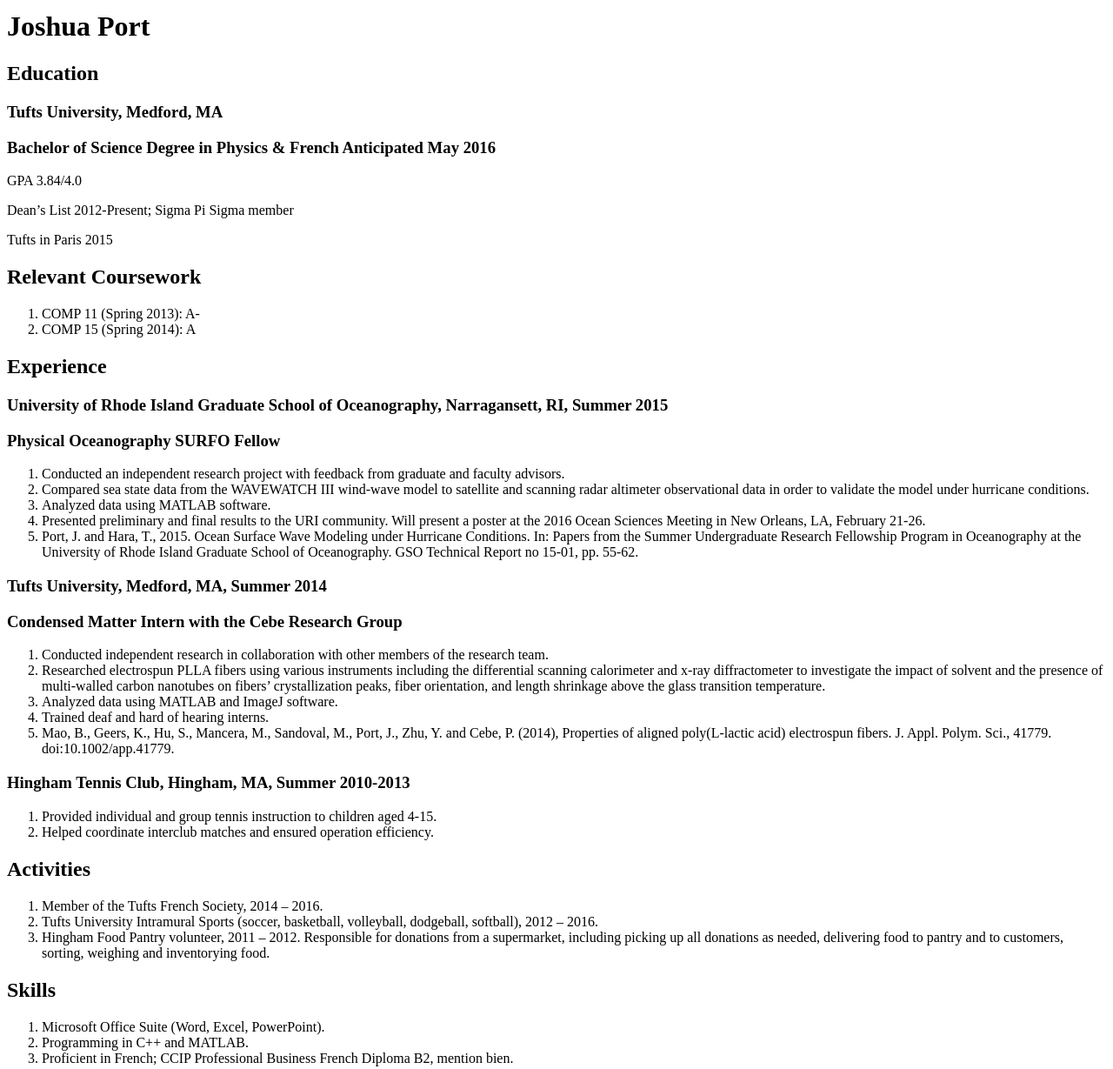
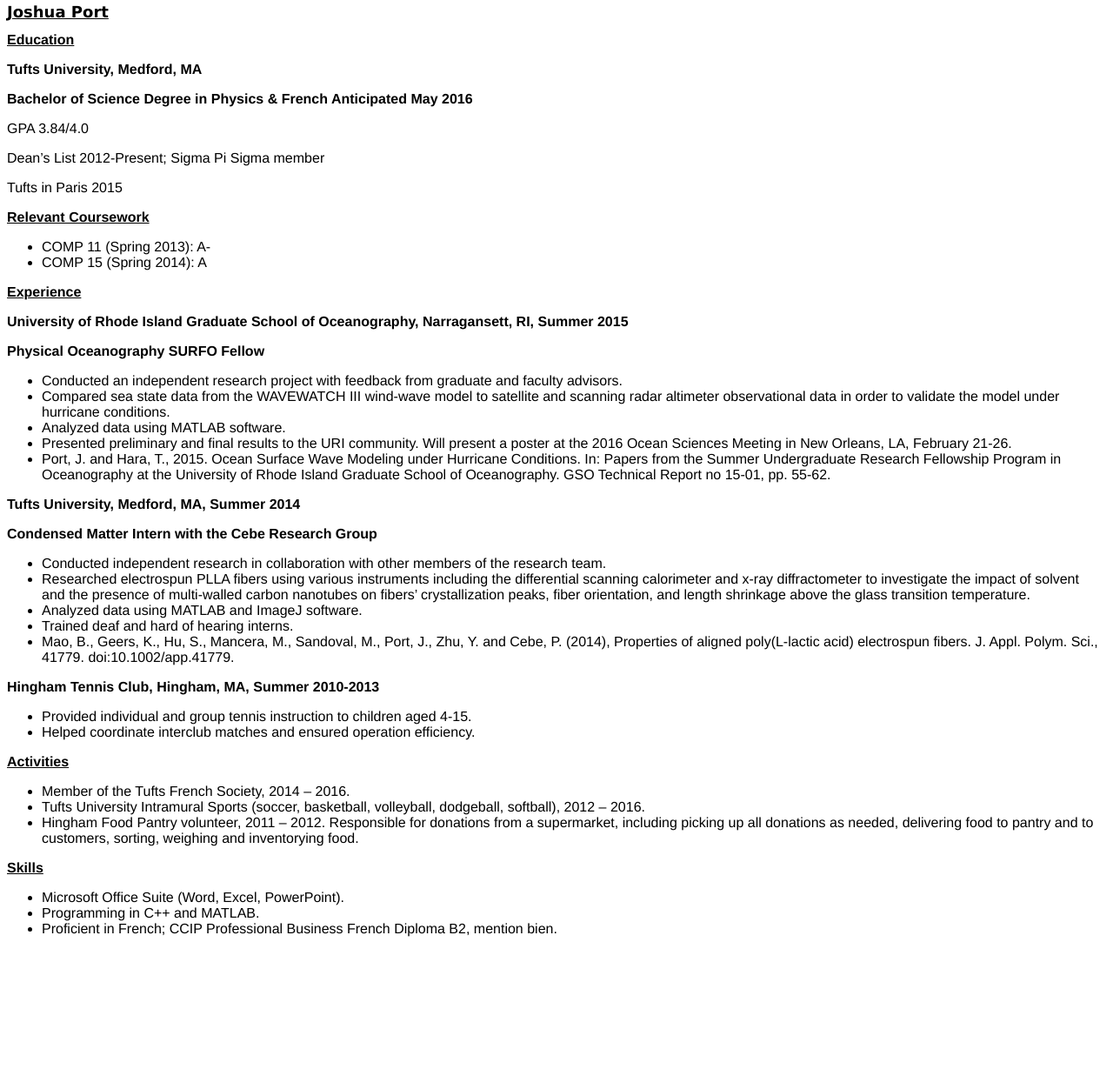
Before and after one commit to notstarboard/assignment-1, a plain HTML site: page resume.html in a window 1280 px wide. Shown: the part 9-1238 px from the top of the page at 87% size. After the commit the page ends 1102 px from the top, so only its background shows below. Drawn offline with Linux system fonts and the light colour scheme.

Commit message:
some css additions, list fixes in resume

```diff
--- a/resume.html
+++ b/resume.html
@@ -16,46 +16,46 @@
 	<p>Dean’s List 2012-Present; Sigma Pi Sigma member</p>
 	<p>Tufts in Paris 2015</p>
 	<h2>Relevant Coursework</h2>
-	<ol>
+	<ul>
 		<li>COMP 11 (Spring 2013): A-</li>
 		<li>COMP 15 (Spring 2014): A</li>
-	</ol>
+	</ul>
 	<h2>Experience</h3>
 	<h3>University of Rhode Island Graduate School of Oceanography, Narragansett, RI, Summer 2015</h3>
 	<h3>Physical Oceanography SURFO Fellow</h3>
-	<ol>
+	<ul>
 		<li>Conducted an independent research project with feedback from graduate and faculty advisors.</li>
 		<li>Compared sea state data from the WAVEWATCH III wind-wave model to satellite and scanning radar altimeter observational data in order to validate the model under hurricane conditions.</li>
 		<li>Analyzed data using MATLAB software.</li>
 		<li>Presented preliminary and final results to the URI community. Will present a poster at the 2016 Ocean Sciences Meeting in New Orleans, LA, February 21-26.</li>
 		<li>Port, J. and Hara, T., 2015. Ocean Surface Wave Modeling under Hurricane Conditions. In: Papers from the Summer Undergraduate Research Fellowship Program in Oceanography at the University of Rhode Island Graduate School of Oceanography. GSO Technical Report no 15-01, pp. 55-62.</li>
-	</ol>
+	</ul>
 	<h3>Tufts University, Medford, MA, Summer 2014</h3>
 	<h3>Condensed Matter Intern with the Cebe Research Group</h3>
-	<ol>
+	<ul>
 		<li>Conducted independent research in collaboration with other members of the research team.</li>
 		<li>Researched electrospun PLLA fibers using various instruments including the differential scanning calorimeter and x-ray diffractometer to investigate the impact of solvent and the presence of multi-walled carbon nanotubes on fibers’ crystallization peaks, fiber orientation, and length shrinkage above the glass transition temperature.</li>
 		<li>Analyzed data using MATLAB and ImageJ software.</li>
 		<li>Trained deaf and hard of hearing interns.</li>
 		<li>Mao, B., Geers, K., Hu, S., Mancera, M., Sandoval, M., Port, J., Zhu, Y. and Cebe, P. (2014), Properties of aligned poly(L-lactic acid) electrospun fibers. J. Appl. Polym. Sci., 41779. doi:10.1002/app.41779.</li>
-	</ol>
+	</ul>
 	<h3>Hingham Tennis Club, Hingham, MA, Summer 2010-2013</h3>
-	<ol>
+	<ul>
 		<li>Provided individual and group tennis instruction to children aged 4-15.</li>
 		<li>Helped coordinate interclub matches and ensured operation efficiency.</li>
-	</ol>
+	</ul>
 	<h2>Activities</h2>
-	<ol>
+	<ul>
 		<li>Member of the Tufts French Society, 2014 – 2016.</li>
 		<li>Tufts University Intramural Sports (soccer, basketball, volleyball, dodgeball, softball), 2012 – 2016.</li>
 		<li>Hingham Food Pantry volunteer, 2011 – 2012.  Responsible for donations from a supermarket, including picking up all donations as needed, delivering food to pantry and to customers, sorting, weighing and inventorying food.</li>
-	</ol>
+	</ul>
 	<h2>Skills</h2>
-	<ol>
+	<ul>
 		<li>Microsoft Office Suite (Word, Excel, PowerPoint).</li>
 		<li>Programming in C++ and MATLAB.</li>
 		<li>Proficient in French; CCIP Professional Business French Diploma B2, mention bien.</li>
-	</ol>
+	</ul>
 </body>
 
 </html>
--- a/style.css
+++ b/style.css
@@ -0,0 +1,36 @@
+html {
+	font-family: Helvetica;
+}
+
+h1 {
+	font-family: Verdana;
+	font-size: large;
+	font-weight: bold;
+	text-decoration: underline;
+}
+
+h2 {
+	font-size: medium;
+	font-weight: bold;
+	text-decoration: underline;
+}
+
+h3 {
+	font-size: medium;
+}
+
+li {
+
+}
+
+p {
+
+}
+
+a {
+
+}
+
+img {
+
+}
```
